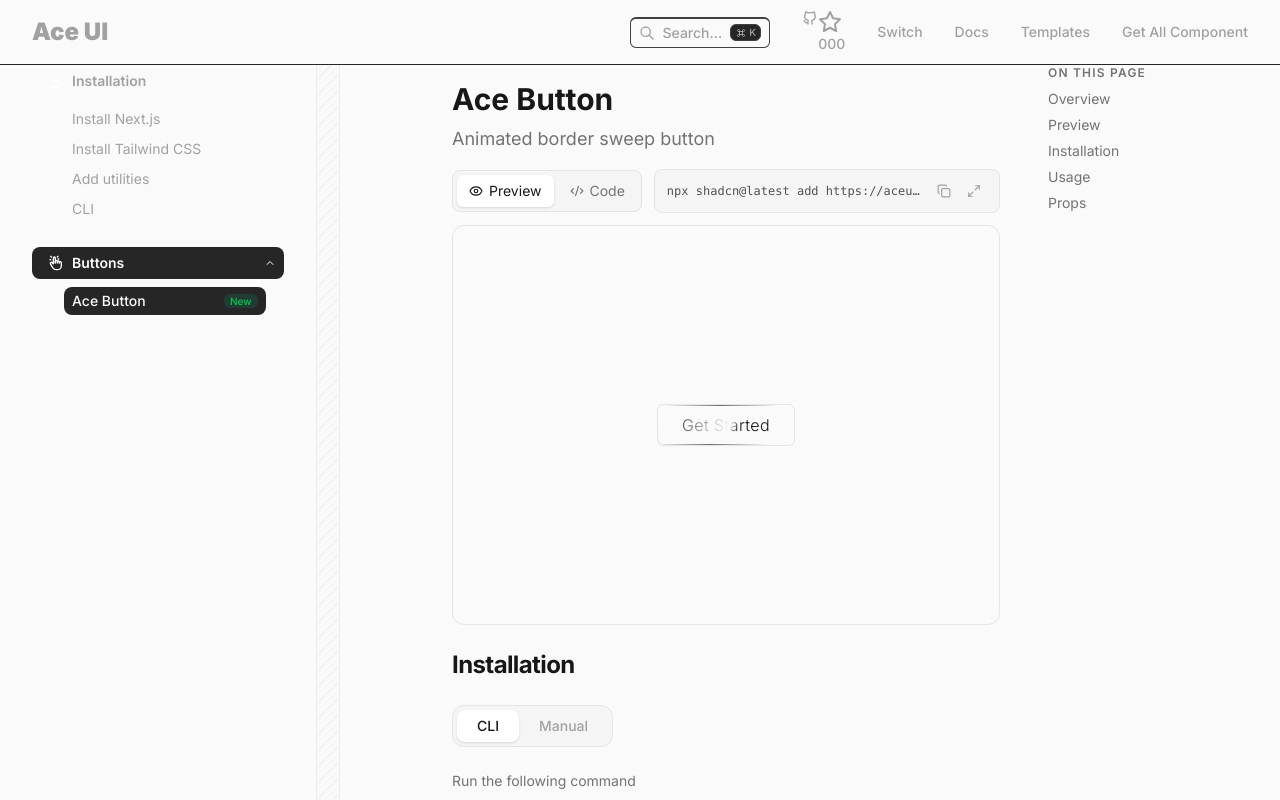
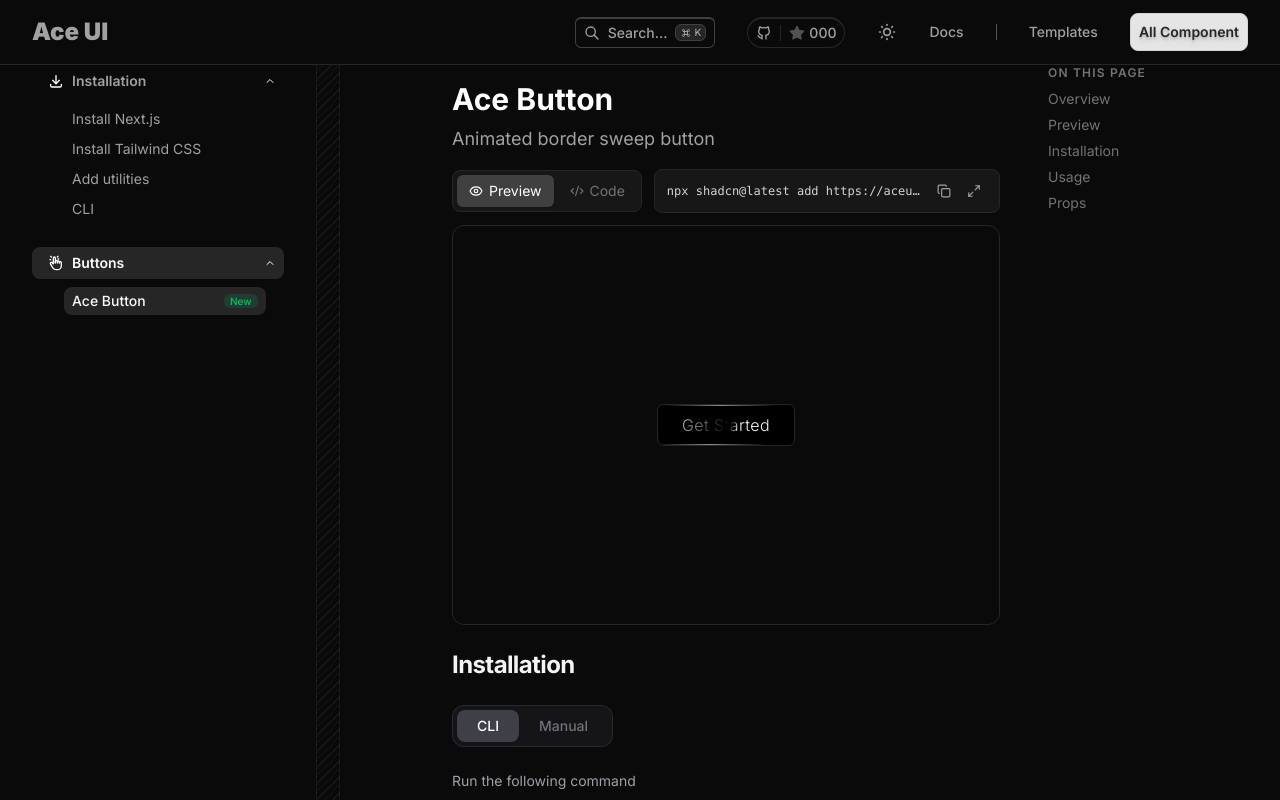
Before and after one commit to PrathamSingh1/Aceui, a Next.js app: page /components/ace-button in a window 1280 px wide. Shown: the top 800 px of the page. Built offline with nearby package versions, Linux system fonts and the light colour scheme.

Commit message:
Added Light and Dark mode

```diff
--- a/src/app/globals.css
+++ b/src/app/globals.css
@@ -1,4 +1,5 @@
 @import "tailwindcss";
+@custom-variant dark (&:where(.dark, .dark *));
 
 
 html {
--- a/src/app/layout.tsx
+++ b/src/app/layout.tsx
@@ -19,9 +19,11 @@
 }) {
   return (
     <html lang="en" suppressHydrationWarning>
-      <Navbar />
       <body className={inter.className} suppressHydrationWarning>
-        <ThemeProvider>{children}</ThemeProvider>
+        <ThemeProvider>
+          <Navbar />
+          {children}
+        </ThemeProvider>
       </body>
     </html>
   );
--- a/src/components/layout/navbar.tsx
+++ b/src/components/layout/navbar.tsx
@@ -1,8 +1,27 @@
-import { IconCommand, IconSearch, IconStar } from "@tabler/icons-react";
-import React from "react";
+"use client";
+
+import {
+  IconCommand,
+  IconMoon,
+  IconSearch,
+  IconStar,
+  IconSun,
+} from "@tabler/icons-react";
+import React, { useEffect, useState } from "react";
 import { GithubLogo } from "../icons/icons";
+import { useTheme } from "next-themes";
 
 export function Navbar() {
+  const { theme, setTheme } = useTheme();
+  const [mounted, setMounted] = useState(false);
+
+  useEffect(() => {
+    setMounted(true);
+  }, []);
+
+  if (!mounted) {
+    return <button className="h-5 w-5" aria-label="Toggle theme"></button>;
+  }
   return (
     <div className="bg-light dark:bg-dark h-[65px] w-full">
       <div className="flex h-full items-center justify-between border-b border-neutral-800 px-8 text-sm font-[500] text-neutral-400">
@@ -22,19 +41,32 @@
           </div>
           <div className="flex items-center gap-8">
             {/* github */}
-            <div className="flex">
-              <div>
+            <div className="flex items-center gap-2 rounded-2xl border border-t-2 border-neutral-800 px-2 py-1">
+              <div className="flex gap-2">
                 <GithubLogo />
+                <span className="border-r border-r-neutral-800"></span>
               </div>
-              <div>
-                <IconStar />
+              <div className="flex items-center gap-1">
+                <IconStar className="h-4 w-4 fill-neutral-600 stroke-neutral-600" />
                 <p>000</p>
               </div>
             </div>
-            <div>Switch</div>
+            <button
+              onClick={() => setTheme(theme === "dark" ? "light" : "dark")}
+              className="cursor-pointer"
+            >
+              {theme === "dark" ? (
+                <IconSun className="h-5 w-5" />
+              ) : (
+                <IconMoon className="h-5 w-5" />
+              )}
+            </button>
             <h2>Docs</h2>
+            <div className="h-4 border-r border-neutral-600"></div>
             <h2>Templates</h2>
-            <div>Get All Component</div>
+            <button className="cursor-pointer rounded-lg border border-neutral-300 bg-neutral-200 px-2 py-2 font-semibold text-neutral-800 text-shadow-lg hover:bg-neutral-300 active:scale-[0.97]">
+              All Component
+            </button>
           </div>
         </div>
       </div>
```
